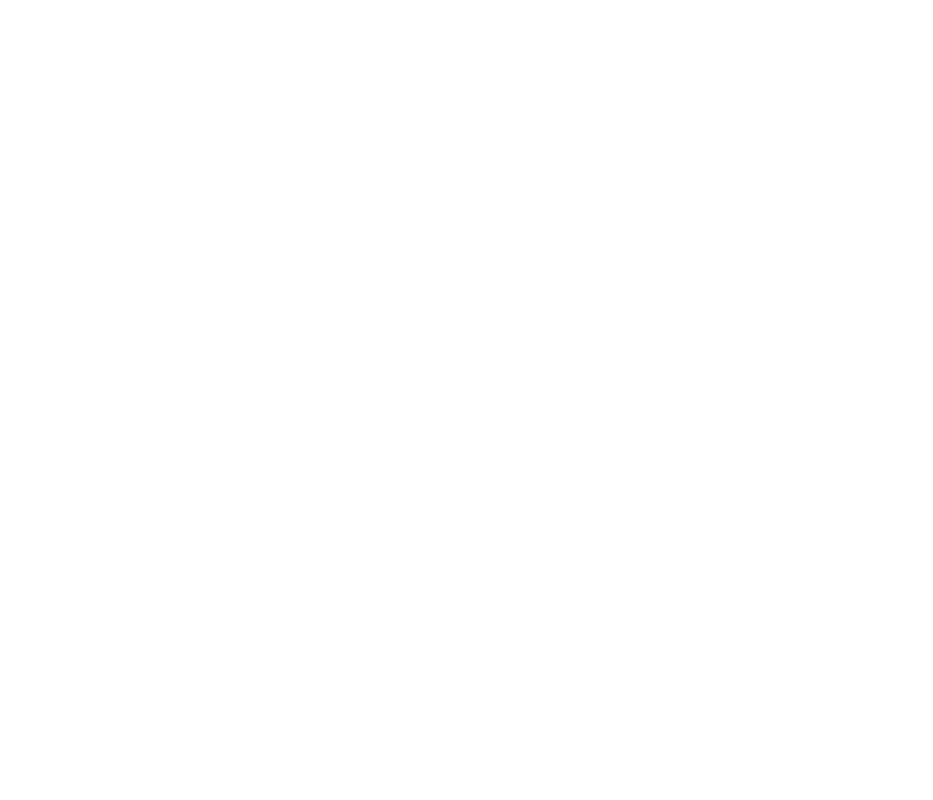
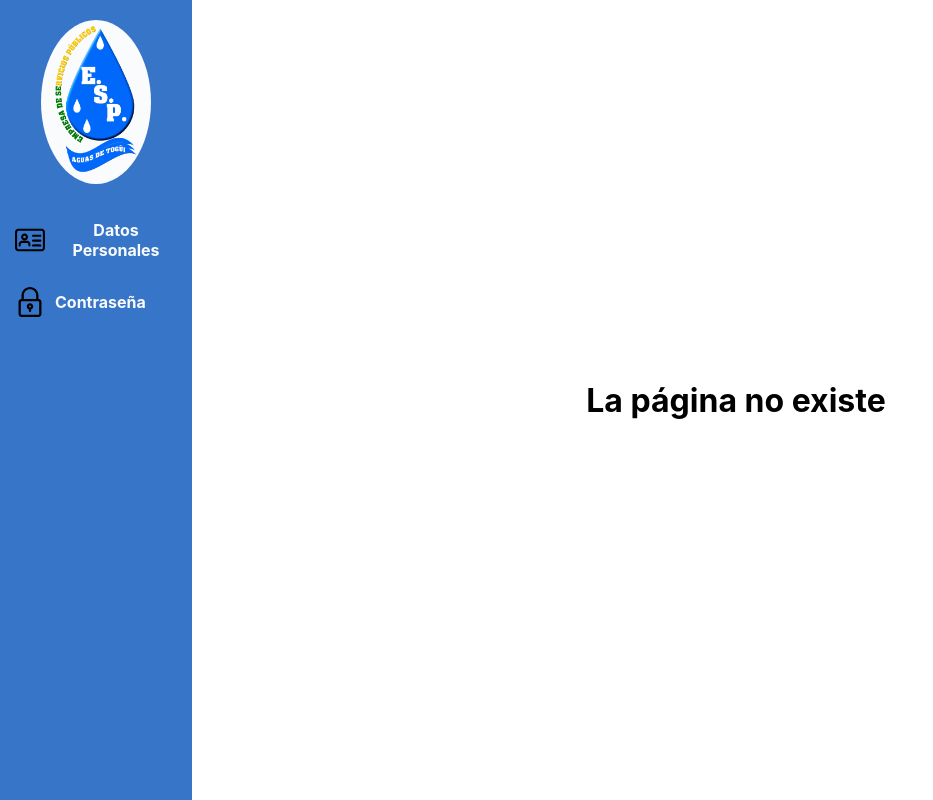
Before and after one commit to AndrewDelRio/FrontSistemaFacturacionATSAESP, a React (Create React App) app: page /setting in a window 1280 px wide. Before the commit this address had no page. Shown: the whole page, without its empty margins (0-933 px from the left). Built offline with nearby package versions, Linux system fonts and the light colour scheme.

Commit message:
Modification ModalAction/Session/Setting/PersonalD

```diff
--- a/src/components/LoginForm/LoginForm.js
+++ b/src/components/LoginForm/LoginForm.js
@@ -39,6 +39,7 @@
                     sessionStorage.setItem('last_access_ip_address', res.data.message.last_access_ip_address)
                     sessionStorage.setItem('personal_email_user', res.data.message.personal_email_user)
                     sessionStorage.setItem('phone_number_user', res.data.message.phone_number_user)
+                    sessionStorage.setItem('id_role', res.data.message.id_role)
                     const id_role = res.data.message.id_role;
                     switch (id_role) {
                         case 1:
--- a/src/components/ModalActionPerformed/ModalActionPerformed.css
+++ b/src/components/ModalActionPerformed/ModalActionPerformed.css
@@ -4,12 +4,24 @@
     font-weight: bold;
 }
 
+.p-modal-message {
+    margin: 0;
+    font-size: var(--text-size);
+}
+
+.button-group {
+    display: flex;
+    flex-direction: column;
+    justify-content: center;
+}
+
 .accept-modal-button {
-    padding-inline: 20px;
+    padding-inline: 30px;
     padding-block: 10px;
 }
 
 .cancel-modal-button {
-    padding-inline: 20px;
+    background-color: var(--red);
+    padding-inline: 30px;
     padding-block: 10px;
 }
--- a/src/components/ModalActionPerformed/ModalActionPerformed.js
+++ b/src/components/ModalActionPerformed/ModalActionPerformed.js
@@ -2,19 +2,22 @@
 import styled from "styled-components"
 import "./ModalActionPerformed.css"
 
-export function ModalActionPerformed({ img, title, state, accept, cancel }) {
+export function ModalActionPerformed({ img, title, message, state, accept, cancel }) {
     return (
-        <>
+        <div>
             {state &&
                 <Overlay>
                     <ModalContainer>
                         <img alt="" src={img} height={100} />
                         <p className="p-modal">{title}</p>
-                        <button onClick={accept} className="accept-modal-button">Sí</button>
-                        <button onClick={cancel} className="cancel-modal-button">No</button>
+                        <p className="p-modal-message">{message}</p>
+                        <div className="button-group">
+                            <button onClick={accept} className="accept-modal-button">Sí</button>
+                            <button onClick={cancel} className="cancel-modal-button">No</button>
+                        </div>
                     </ModalContainer>
                 </Overlay>}
-        </>
+        </div>
     )
 }
 
--- a/src/components/ModalSession/ModalSession.css
+++ b/src/components/ModalSession/ModalSession.css
@@ -1,14 +1,13 @@
-.modal-sesion {
+.modal-session {
     display: flex;
     flex-direction: column;
     justify-content: center;
     background-color: var(--white);
-    border-radius: 10px;
-    margin-bottom: 70px;
-    margin-left: 12px;
+    margin-bottom: 80px;
+    margin-left: 5px;
 }
 
-.modal-sesion>button {
+.modal-session>button {
     display: flex;
     flex-direction: row;
     justify-content: flex-start;
@@ -19,10 +18,10 @@
     padding: 5px;
 }
 
-.modal-sesion>button:hover {
-    background-color: var(--dark-color);
+.modal-session>button:hover {
+    background-color: var(--white);
 }
 
-.modal-sesion>button>p {
+.modal-session>button>p {
     margin: 0;
 }
--- a/src/components/ModalSession/ModalSession.js
+++ b/src/components/ModalSession/ModalSession.js
@@ -22,7 +22,7 @@
     }
 
     const handleClickSettings = () => {
-        navigate('/settings/personal-dates')
+        navigate('/setting/personal-dates')
     }
 
     return (
@@ -30,13 +30,13 @@
             {state &&
                 <Overlay onClick={closeFunction}>
                     <div className="modal-session">
+                        <button onClick={handleClickSettings}>
+                            <img src={SettingsIcon} alt="" width={30} height={30} fill={defaultIconsColor} />
+                            <p>Gestionar cuenta</p>
+                        </button>
                         <button onClick={handleClickExit}>
                             <img src={ExitIcon} alt="" width={30} height={30} fill={defaultIconsColor} />
                             <p>Cerrar sesión</p>
-                        </button>
-                        <button onClick={handleClickSettings}>
-                            <img src={SettingsIcon} alt="" width={30} height={30} fill={defaultIconsColor} />
-                            <p>Gestionar cuenta</p>
                         </button>
                     </div>
                 </Overlay>
@@ -48,7 +48,7 @@
 const Overlay = styled.div`
     width: 100%;
     height: 100vh;
-    position: fixed;
+    position: absolute;
     bottom: 0;
     left: 0;
     // background: rgba(0,0,0,0.5);
--- a/src/components/SettingNavBar/SettingNavBar.css
+++ b/src/components/SettingNavBar/SettingNavBar.css
@@ -0,0 +1,66 @@
+.settings-nav-bar {
+    width: 15vw;
+    height: 100vh;
+    display: flex;
+    flex-direction: column;
+    justify-content: flex-start;
+    align-items: center;
+    background-color: var(--light-blue);
+}
+
+.logo-container {
+    padding: 20px;
+}
+
+.nav-bar-image {
+    padding: 5px;
+    background-color: var(--white);
+    border-radius: 50%;
+}
+
+.nav-container {
+    align-self: flex-end;
+}
+
+.nav-container ul {
+    margin: 0;
+    padding: 0;
+    list-style: none;
+}
+
+.nav-container p {
+    font-size: var(--nav-bar-text-size);
+}
+
+.nav-option {
+    display: flex;
+    flex-direction: row;
+    justify-content: left;
+    align-items: center;
+    column-gap: 10px;
+    text-decoration: none;
+    color: var(--white);
+    border-radius: 50px 0 0 50px;
+    padding-inline: 15px 15px;
+}
+
+.nav-option-active {
+    display: flex;
+    flex-direction: row;
+    justify-content: left;
+    align-items: center;
+    column-gap: 10px;
+    text-decoration: none;
+    color: black;
+    background-color: var(--white);
+    border-radius: 50px 0 0 50px;
+    padding-inline: 15px 15px;
+}
+
+.nav-option-active .icon-active {
+    fill: var(--black);
+}
+
+.nav-option:hover {
+    background-color: var(--white);
+}
--- a/src/components/SettingNavBar/SettingNavBar.js
+++ b/src/components/SettingNavBar/SettingNavBar.js
@@ -2,15 +2,15 @@
 import { NavLink } from "react-router-dom"
 import logoApp from "../../assets/images/Logo.png"
 import "./SettingNavBar.css"
-import PersonalDataIcon from "../../assets/images/datospersonales.png"
-import PasswordIcon from "../../assets/images/candado.png"
+import PersonalDataIcon from "../../assets/images/personalData.svg"
+import PasswordIcon from "../../assets/images/password.svg"
 const defaultNavIconsColor = "#FFFFFF"
 
 export default function SettingsNavBar() {
     return (
         <div className="settings-nav-bar">
             <div className="logo-container">
-                <NavLink to="/setting-personal-data">
+                <NavLink to="">
                     <div className="nav-bar-image">
                         <img alt="" src={logoApp} width={100}></img>
                     </div>
@@ -21,7 +21,7 @@
                     <ul>
                         <li>
                             <NavLink to="/setting/personal-dates" className={({ isActive }) => (isActive ? "nav-option-active" : "nav-option")}>
-                                <img alt="" src={PersonalDataIcon} width={30} height={30} fill={defaultNavIconsColor} className="icon-active"></img>
+                                <img alt="" src={PersonalDataIcon} width={30} height={30} fill={defaultNavIconsColor} className="icon-active" />
                                 <p><b>Datos Personales</b></p>
                             </NavLink>
                         </li>
--- /dev/null
+++ b/src/pages/BlankWindow/BlankWindow.css
@@ -0,0 +1,8 @@
+.window-div {
+    width: 85vw;
+    height: 100vh;
+    display: flex;
+    flex-direction: column;
+    justify-content: center;
+    align-items: center;
+}
--- a/src/pages/SettingsWindows/SettingWindows.css
+++ b/src/pages/SettingsWindows/SettingWindows.css
@@ -0,0 +1,7 @@
+.settings-window {
+    display: flex;
+    flex-direction: row;
+    justify-content: center;
+    align-items: center;
+    text-align: center;
+}
--- a/src/routes/Navigation.js
+++ b/src/routes/Navigation.js
@@ -11,7 +11,7 @@
             <Route path="/" element={<LoginWindow />} />
             <Route path="/secretary/*" element={<MainwindowSecretary />} />
             <Route path="/manager/*" element={<MainWindowManager />} />
-            <Route path='/settings/*' element={<SettingsWindows />} />
+            <Route path="/setting/*" element={<SettingsWindows />} />
         </Routes>
     )
 }
```
Also changed, not shown: src/pages/BlankWindow/BlankWindow.js (added, +12 -0 lines), src/pages/PersonalDataWindow/PersonalDataWindow.js (+43 -7 lines), src/assets/images/personalData.svg (added), src/assets/images/warning.svg (added).
